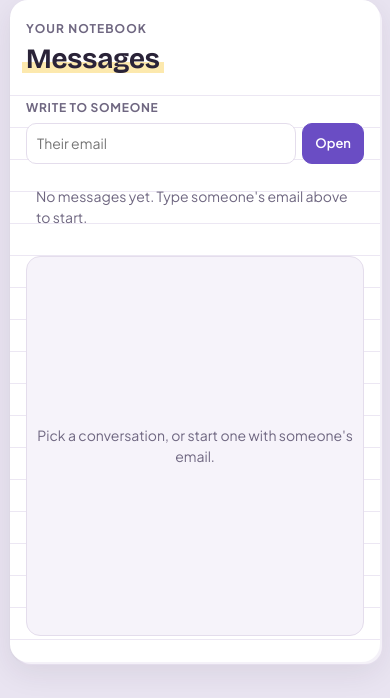
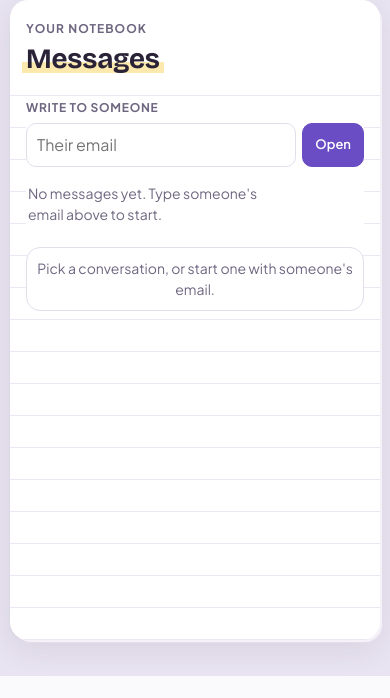
Before and after one commit to sara04-05/planner, a PHP site: page /sara-planner/messages.php in a window 390 px wide. Shown: the part 176-874 px from the top of the page. After the commit the page ends 852 px from the top, so only its background shows below. Run offline with PHP 8.4, Linux system fonts and the light colour scheme; the visitor is signed in with stand-in values (Sample User, id 1); tables that the repository leaves empty hold one stand-in row (values such as "Sample post"); data that the repository does not hold is empty.

Commit message:
Messages: tidy mobile layout, solid backgrounds so notebook lines don't cut through (#52)
Claude-Session: https://claude.ai/code/session_01KptfK5nWS1bfRq3VdWnY6B

Co-authored-by: Claude <noreply@anthropic.com>

```diff
--- a/sara-planner/assets/style.css
+++ b/sara-planner/assets/style.css
@@ -771,7 +771,27 @@ a.btn:hover{text-decoration:none}
 .chat-send textarea{flex:1;min-width:0;resize:none;background:var(--paper);border:1px solid var(--line);border-radius:10px;padding:9px 10px;font:inherit;font-size:14px;color:var(--ink)}
 .chat-empty{color:var(--muted);font-size:14px;padding:10px}
 .chat-pick{margin:auto;text-align:center}
-@media (max-width:760px){.chat{grid-template-columns:minmax(0,1fr)}.chat-people{max-height:200px}.chat-main{min-height:380px}.msg{max-width:90%}}
+/* the notebook's ruled lines must not run through the conversation list or the messages */
+.chat-people,.chat-find{background:var(--paper)}
+.chat-main{background:var(--paper)}
+.chat-log{background:var(--paper-2)}
+@media (max-width:760px){
+  .chat{grid-template-columns:minmax(0,1fr);gap:12px;min-height:0}
+  .chat-side{gap:10px}
+  /* conversations become a row of chips you swipe through, so the chat itself stays on screen */
+  .chat-people{flex-direction:row;overflow-x:auto;overflow-y:hidden;max-height:none;padding:2px 0 6px;gap:8px;-webkit-overflow-scrolling:touch}
+  .chat-people li{flex:0 0 auto;max-width:70%}
+  .chat-people .chat-empty{padding:4px 2px}
+  .chat-person{border-color:var(--line);background:var(--paper);padding:8px 12px;min-width:120px}
+  .chat-person.on{background:var(--accent-soft);border-color:var(--accent)}
+  .chat-main{min-height:0}
+  .chat-log{min-height:240px;max-height:min(56vh,460px)}
+  .msg{max-width:88%}
+  .chat-send{padding:8px;gap:6px}
+  .chat-send textarea{min-height:0;height:44px;font-size:16px}   /* 16px stops iPhones zooming in when you tap it */
+  .chat-send .btn{height:44px}
+  .chat-row input{font-size:16px}
+}
 .auth-card a.btn{color:var(--ink);text-decoration:none}
 
 /* people, profiles and friends' notebooks (explore.php, profile.php, friend.php) */
```
